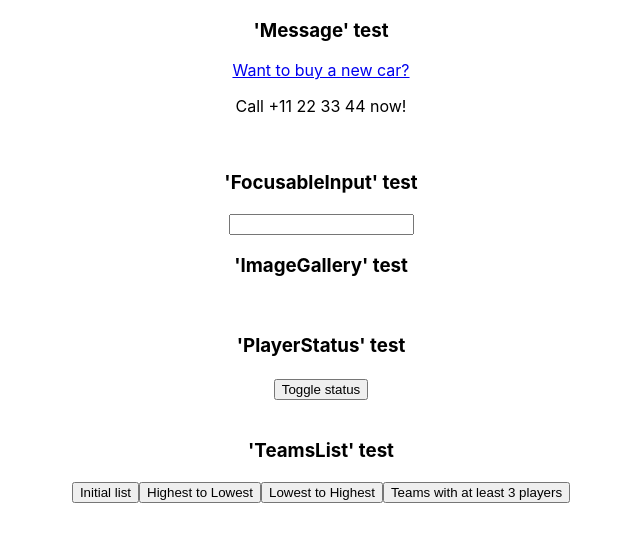
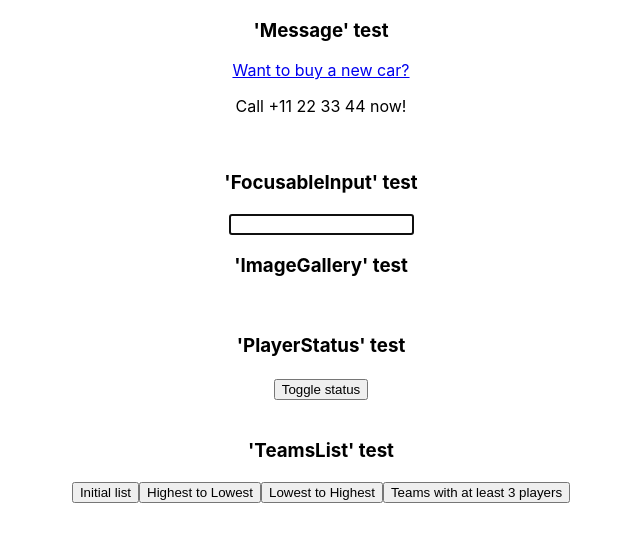
Before and after one commit to angelrosmend/minutentag-challenge, a React (Create React App) app: page / in a window 1280 px wide. Shown: the top 542 px of the page, without its empty margins (319-959 px from the left). Built offline with nearby package versions, Linux system fonts and the light colour scheme.

Commit message:
(test): change createRef for useRef, add focusable true

```diff
--- a/src/App.js
+++ b/src/App.js
@@ -15,7 +15,7 @@ export default function App() {
       <Message />
       <br />
       <h3>'FocusableInput' test</h3>
-      <FocusableInput />
+      <FocusableInput focusable/>
       <br />
       <h3>'ImageGallery' test</h3>
       <ImageGallery />
--- a/src/components/FocusableInput.jsx
+++ b/src/components/FocusableInput.jsx
@@ -7,7 +7,7 @@
  * - If on mounting the focused prop is true, the input should receive the focus.
  */
 
-import React, { useEffect, createRef } from "react";
+import React, { useEffect, useRef } from "react";
 
 function Input(props) {
 	const { forwardedRef, ...otherProps } = props;
@@ -22,9 +22,12 @@ const TextInput = React.forwardRef((props, ref) => {
 // When the focused prop is changed from false to true,
 // and the input is not focused, it should receive focus.
 // If focused prop is true, the input should receive the focus.
+
 export function FocusableInput({ focusable = false }) {
-	const inputRef = createRef();
+	const inputRef = useRef(null);
+	useEffect(() => {
+		focusable && inputRef.current.focus()
+	}, [focusable, inputRef]);
 
-	useEffect(() => focusable && inputRef.current.focus(), [focusable, inputRef]);
-	return <TextInput ref={inputRef} />;
+	return <TextInput ref={inputRef}/>;
 }
```
